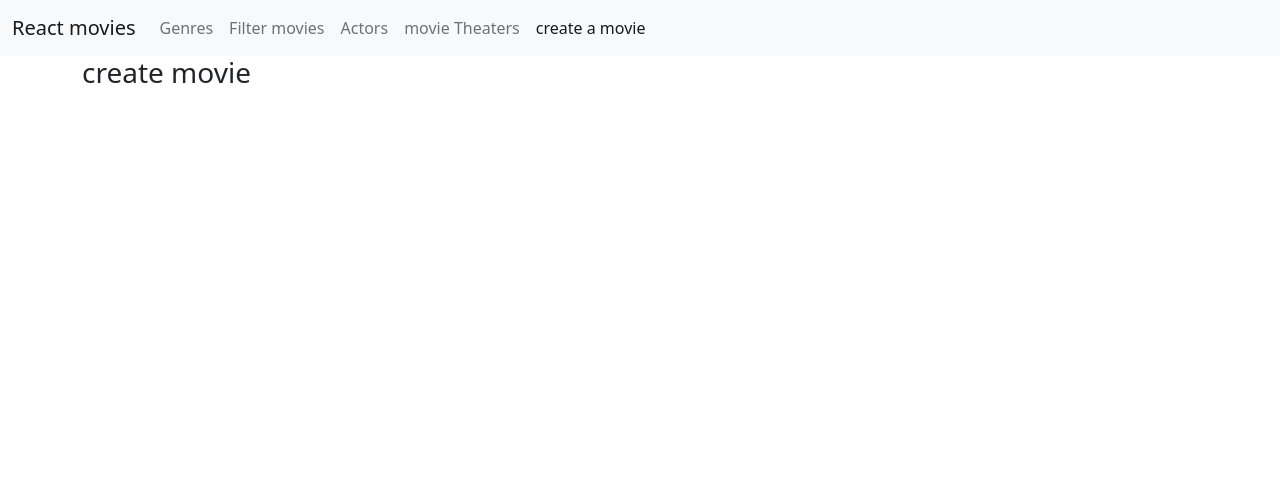
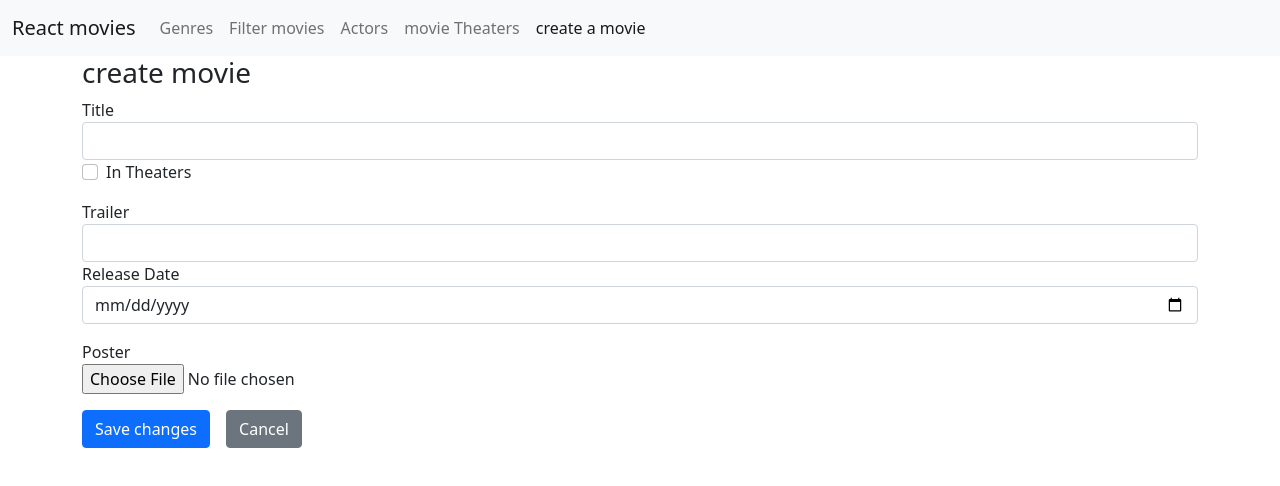
Before and after one commit to zeenat-abrar/React-movies, a React (Create React App) app in the folder myapp/: page /movies/create in a window 1280 px wide. Shown: the top 486 px of the page. Built offline with nearby package versions, Linux system fonts and the light colour scheme.

Commit message:
creating the movies form component completed

```diff
--- /dev/null
+++ b/myapp/src/forms/CheckboxField.tsx
@@ -0,0 +1,17 @@
+import {Field} from "formik";
+
+export default function CheckboxField(props:checkboxField){
+    return(
+        <div className="mb-3 form-check">
+         <Field className="form-check-input" id={props.field} name={props.field}
+         type='checkbox'
+         />
+         <label htmlFor={props.field}>{props.displayName}</label>
+        </div>
+    )
+}
+
+interface checkboxField{
+    displayName:string;
+    field:string;
+}
--- a/myapp/src/forms/DateField.tsx
+++ b/myapp/src/forms/DateField.tsx
@@ -18,6 +18,7 @@ export default function DateField(props: dateFieldProps) {
                 }}
             />
 
+
             {touched[props.field] && errors[props.field] ? <div className="text-danger">
                 {errors[props.field]?.toString()}
             </div> : null}
--- a/myapp/src/movies/CreateMovie.tsx
+++ b/myapp/src/movies/CreateMovie.tsx
@@ -1,7 +1,12 @@
+import MovieForm from "./MovieForm";
+
 export default function CreateMovie(){
     return(
         <>
         <h3>create movie</h3>
+        <MovieForm model={{title:'',inTheaters:false,trailer:''}}
+        onSubmit={values=>console.log(values)}
+        />
         </>
     )
 }
--- a/myapp/src/movies/EditMovie.tsx
+++ b/myapp/src/movies/EditMovie.tsx
@@ -1,7 +1,14 @@
+import MovieForm from "./MovieForm";
+
 export default function EditMovie(){
     return(
         <>
         <h3>edit movie</h3>
+        <MovieForm model={{title:'Toy story',inTheaters:true,trailer:'url',
+       releaseDate: new Date('2024-01-01T00:00:00')
+    }}
+        onSubmit={values=>console.log(values)}
+        />
         </>
     )
 }
--- a/myapp/src/movies/MovieForm.tsx
+++ b/myapp/src/movies/MovieForm.tsx
@@ -4,6 +4,9 @@ import * as Yup from 'yup';
 import Button from '../utils/Button';
 import { Link } from 'react-router-dom';
 import TextField from '../forms/TextField';
+import DateField from '../forms/DateField';
+import ImageField from '../forms/ImageField';
+import CheckboxField from '../forms/CheckboxField';
 
 
 
@@ -20,6 +23,12 @@ export default function MovieForm(props: movieFormProps){
     <Form>
 
       <TextField displayName='Title' field='title'/>
+      <CheckboxField displayName='In Theaters' field="in Theaters" />
+      <TextField displayName='Trailer' field='trailer'/>
+      <DateField displayName='Release Date' field="releaseDate" />
+       <ImageField displayName='Poster' field="poster"
+       imageURL={props.model.posterURL}
+       />
 
 
         <Button disabled={formikProps.isSubmitting} type='submit' className='btn btn-primary'>Save changes</Button>
```
Also changed, not shown: package.json (deleted, +0 -11 lines), 2 other files (tests, documents, lock files or other folders).
